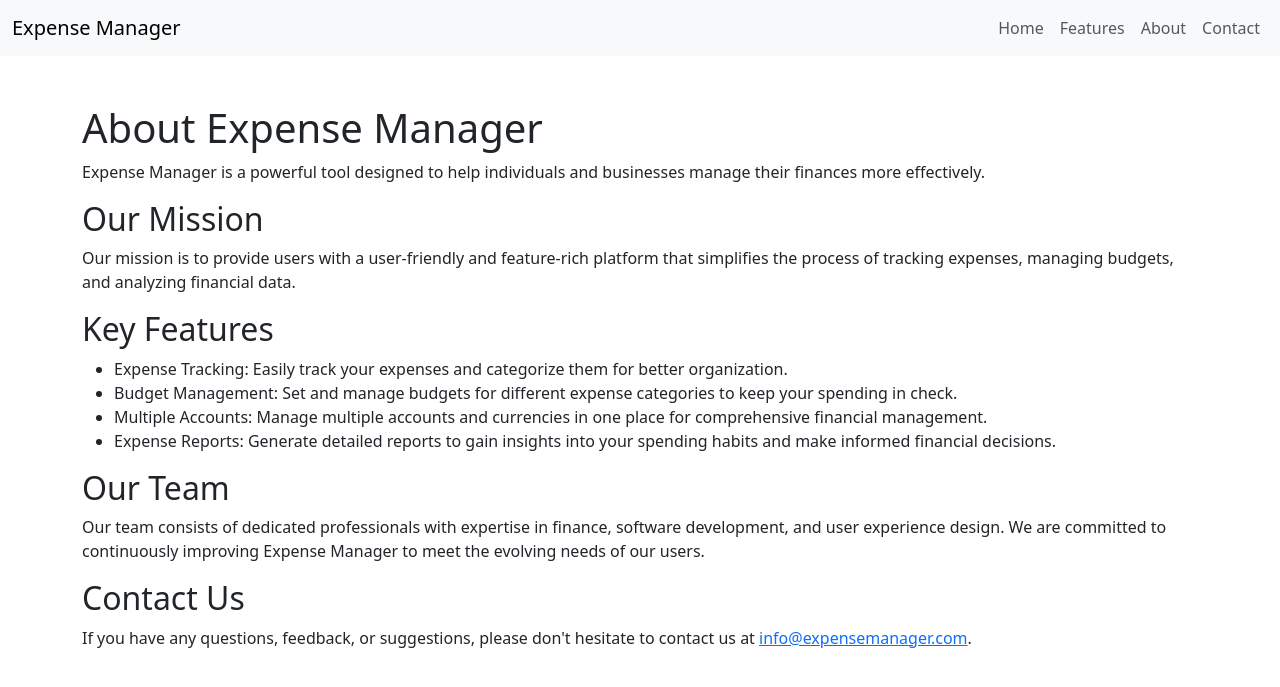
After one commit to LimbaniDarshan/expense-manager, a Django app: page /about/ in a window 1280 px wide. The commit adds this page. Shown: the top 687 px of the page. Run offline with Django 4.2, Linux system fonts and the light colour scheme.

Commit message:
update navbar and add link

```diff
--- a/expensemanager/expense/urls.py
+++ b/expensemanager/expense/urls.py
@@ -19,6 +19,8 @@ urlpatterns = [
     path("goal/",ExpenseGoalView.as_view(),name="goal"),
     path("listgoal/",GoalListListView.as_view(),name="listgoal"),
     path("goalStatus_update/<int:pk>/",views.GoalUpdateStatusView.as_view(),name="update_goalstatus"),
+    path("goal_update/<int:pk>/",GoalUpdateView.as_view(),name="update_goal"),
+
 
 
     path("status_update/<int:pk>/",views.UpdateStatusView.as_view(),name="update_status"),
--- a/expensemanager/expense/views.py
+++ b/expensemanager/expense/views.py
@@ -114,6 +114,11 @@ class GoalListListView(ListView):
     model = ExpenseGoal
     context_object_name = 'goal'
 
+class GoalUpdateView(UpdateView):
+    model = ExpenseGoal
+    form_class = GoalForms
+    success_url = "/expense/listgoal/"
+    template_name = "expense/goal_update.html"
 
 
 
--- a/expensemanager/expensemanager/urls.py
+++ b/expensemanager/expensemanager/urls.py
@@ -24,6 +24,8 @@ urlpatterns = [
     path('admin/', admin.site.urls),
     path('expense/', include('expense.urls')),
     path('user/', include('user.urls')),
+    path("about/",views.about,name="about" ),
+    path('contact/',views.contact , name='contact'),
 
 ]
 if settings.DEBUG:
--- a/expensemanager/expensemanager/views.py
+++ b/expensemanager/expensemanager/views.py
@@ -1,3 +1,8 @@
-from django.shortcuts import render
+from django.shortcuts import render,redirect
 def index(request):
     return render(request, 'index.html')
+
+def about(request):
+    return render(request, 'about.html')
+def contact(request):
+    return render(request, 'contact.html')
--- /dev/null
+++ b/expensemanager/templates/about.html
@@ -0,0 +1,62 @@
+<!DOCTYPE html>
+<html lang="en">
+<head>
+  <meta charset="UTF-8">
+  <meta name="viewport" content="width=device-width, initial-scale=1.0">
+  <title>About Expense Manager</title>
+  <!-- Bootstrap CSS -->
+  <link href="https://cdn.jsdelivr.net/npm/bootstrap@5.3.0-alpha1/dist/css/bootstrap.min.css" rel="stylesheet">
+</head>
+<body>
+
+<nav class="navbar navbar-expand-lg navbar-light bg-light">
+  <div class="container-fluid">
+    <a class="navbar-brand" href="#">Expense Manager</a>
+    <button class="navbar-toggler" type="button" data-bs-toggle="collapse" data-bs-target="#navbarNav" aria-controls="navbarNav" aria-expanded="false" aria-label="Toggle navigation">
+      <span class="navbar-toggler-icon"></span>
+    </button>
+    <div class="collapse navbar-collapse" id="navbarNav">
+      <ul class="navbar-nav ms-auto">
+        <li class="nav-item">
+          <a class="nav-link" href="{% url "index" %}">Home</a>
+        </li>
+        <li class="nav-item">
+          <a class="nav-link" href="#features">Features</a>
+        </li>
+        <li class="nav-item">
+          <a class="nav-link" href="{% url "about" %}">About</a>
+        </li>
+        <li class="nav-item">
+          <a class="nav-link" href="{% url "contact" %}">Contact</a>
+        </li>
+      </ul>
+    </div>
+  </div>
+</nav>
+
+<div class="container mt-5">
+  <h1>About Expense Manager</h1>
+  <p>Expense Manager is a powerful tool designed to help individuals and businesses manage their finances more effectively.</p>
+
+  <h2>Our Mission</h2>
+  <p>Our mission is to provide users with a user-friendly and feature-rich platform that simplifies the process of tracking expenses, managing budgets, and analyzing financial data.</p>
+
+  <h2>Key Features</h2>
+  <ul>
+    <li>Expense Tracking: Easily track your expenses and categorize them for better organization.</li>
+    <li>Budget Management: Set and manage budgets for different expense categories to keep your spending in check.</li>
+    <li>Multiple Accounts: Manage multiple accounts and currencies in one place for comprehensive financial management.</li>
+    <li>Expense Reports: Generate detailed reports to gain insights into your spending habits and make informed financial decisions.</li>
+  </ul>
+
+  <h2>Our Team</h2>
+  <p>Our team consists of dedicated professionals with expertise in finance, software development, and user experience design. We are committed to continuously improving Expense Manager to meet the evolving needs of our users.</p>
+
+  <h2>Contact Us</h2>
+  <p>If you have any questions, feedback, or suggestions, please don't hesitate to contact us at <a href="mailto:info@expensemanager.com">info@expensemanager.com</a>.</p>
+</div>
+
+<!-- Bootstrap JS (optional) -->
+<script src="https://cdn.jsdelivr.net/npm/bootstrap@5.3.0-alpha1/dist/js/bootstrap.bundle.min.js"></script>
+</body>
+</html>
--- a/expensemanager/templates/expense/listgoal.html
+++ b/expensemanager/templates/expense/listgoal.html
@@ -60,7 +60,10 @@
                  <td class="align-middle text-center">
                    <span class="text-secondary text-xs font-weight-bold">{{go.endDate}}</span>
                  </td>
+                 <td class="align-middle text-center">
+                  <a href = "{% url 'update_goal' go.id %}" class="btn btn-warning">UPDATE</a>
 
+                </td>
 
                </tr>
                {% endfor %}
--- a/expensemanager/templates/sidebar.html
+++ b/expensemanager/templates/sidebar.html
@@ -14,11 +14,9 @@
       target="_blank"
     >
       <img
-        src="./assets/img/logo-ct-dark.png"
         class="navbar-brand-img h-100"
-        alt="main_logo"
       />
-      <span class="ms-1 font-weight-bold">Dashboard</span>
+      <span class="ms-6 font-weight-bold">Expense </span>
     </a>
   </div>
   <hr class="horizontal dark mt-0" />
```
Also changed, not shown: expensemanager/templates/contact.html (added, +62 -0 lines), expensemanager/templates/expense/goal_update.html (added, +19 -0 lines), expensemanager/templates/index.html (+24 -5 lines).
